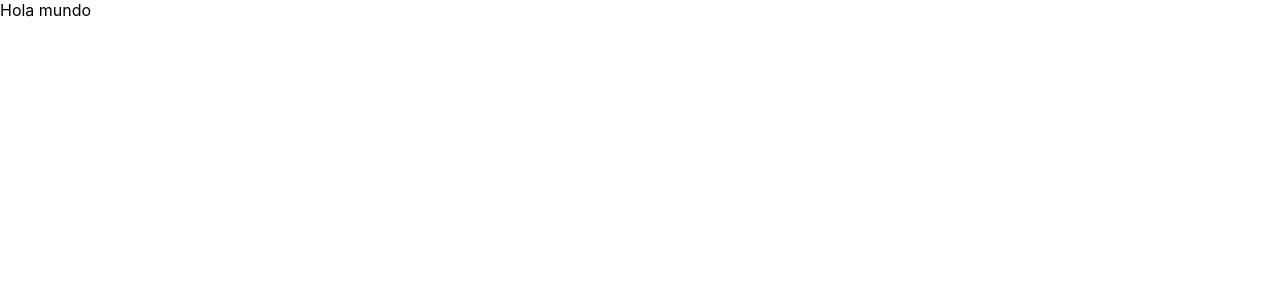
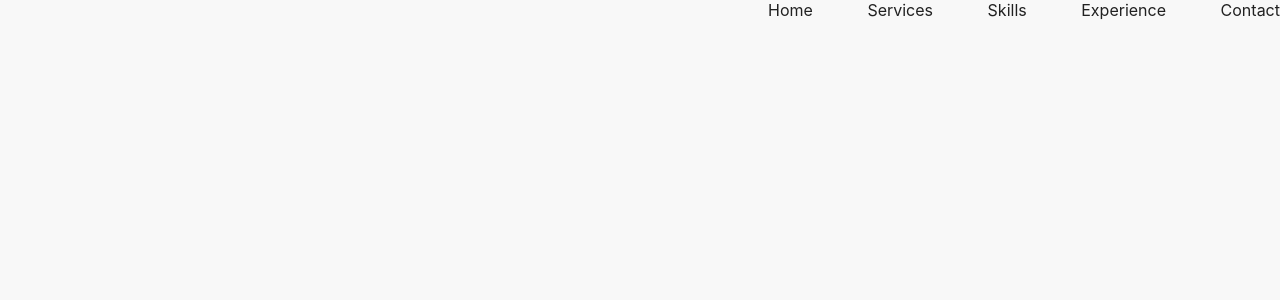
Before and after one commit to fmruiz/portfolio, a React (Create React App) app: page / in a window 1280 px wide. Shown: the top 300 px of the page. Built offline with nearby package versions, Linux system fonts and the light colour scheme.

Commit message:
add Navbar component

```diff
--- a/src/App.js
+++ b/src/App.js
@@ -1,11 +1,15 @@
-import React, { Fragment } from 'react'
+import React, { Fragment } from "react";
+import { Homepage } from "./components/Homepage/Homepage";
+import Layout from "./components/Layout/Layout";
 
 const App = () => {
   return (
     <Fragment>
-      <div>Hola mundo</div>
+      <Layout>
+        <Homepage color={"black"}/>
+      </Layout>
     </Fragment>
-  )
-}
+  );
+};
 
-export default App
+export default App;
--- /dev/null
+++ b/src/components/Homepage/Homepage.js
@@ -0,0 +1,11 @@
+import React from "react";
+import "./styles.css";
+
+// components
+import { Navbar } from "./Navbar/Navbar";
+
+export const Homepage = () => (
+  <div className={`homepage__container`}>
+    <Navbar color={"black"} />
+  </div>
+);
--- /dev/null
+++ b/src/components/Homepage/Navbar/Navbar.js
@@ -0,0 +1,25 @@
+import React from "react";
+import './styles.css'
+
+export const Navbar = ({ color, ...props }) => (
+  <div className={`navbar__container`} {...props}>
+    <div className={"navbar__first"}></div>
+    <div className={"navbar__second"}>
+      <a href="#" className={`${color}`}>
+        Home
+      </a>
+      <a href="#" className={`${color}`}>
+        Services
+      </a>
+      <a href="#" className={`${color}`}>
+        Skills
+      </a>
+      <a href="#" className={`${color}`}>
+        Experience
+      </a>
+      <a href="#" className={`${color}`}>
+        Contact
+      </a>
+    </div>
+  </div>
+);
--- /dev/null
+++ b/src/components/Homepage/Navbar/styles.css
@@ -0,0 +1,26 @@
+.navbar__container {
+  display: flex;
+  align-items: center;
+  justify-content: space-between;
+  width: 100%;
+}
+
+.navbar__first {
+  width: 60%;
+}
+
+.navbar__second {
+  display: flex;
+  align-items: center;
+  justify-content: space-between;
+  width: 40%;
+}
+
+.navbar__second a {
+  text-decoration: none;
+}
+
+/* STORIES ARGS */
+.black {
+  color: var(--color-black);
+}
--- /dev/null
+++ b/src/components/Homepage/styles.css
@@ -0,0 +1,5 @@
+/* HOMEPAGE STYLES */
+.homepage__container {
+  display: flex;
+  flex-direction: column;
+}
--- /dev/null
+++ b/src/components/Layout/Layout.js
@@ -0,0 +1,6 @@
+import React from "react";
+import "./styles.css";
+
+const Layout = ({ children }) => <div className="layout">{children}</div>;
+
+export default Layout;
--- /dev/null
+++ b/src/components/Layout/styles.css
@@ -0,0 +1,6 @@
+@media (min-width: 1440px) {
+  .layout {
+    width: 1440px;
+    margin: 0 auto;
+  }
+}
--- a/src/index.css
+++ b/src/index.css
@@ -1,13 +1,19 @@
+:root {
+  --color-black: #212121;
+  --color-white: #f8f8f8;
+}
+
 body {
   margin: 0;
-  font-family: -apple-system, BlinkMacSystemFont, 'Segoe UI', 'Roboto', 'Oxygen',
-    'Ubuntu', 'Cantarell', 'Fira Sans', 'Droid Sans', 'Helvetica Neue',
+  font-family: -apple-system, BlinkMacSystemFont, "Segoe UI", "Roboto", "Oxygen",
+    "Ubuntu", "Cantarell", "Fira Sans", "Droid Sans", "Helvetica Neue",
     sans-serif;
   -webkit-font-smoothing: antialiased;
   -moz-osx-font-smoothing: grayscale;
+  background-color: var(--color-white);
 }
 
 code {
-  font-family: source-code-pro, Menlo, Monaco, Consolas, 'Courier New',
+  font-family: source-code-pro, Menlo, Monaco, Consolas, "Courier New",
     monospace;
 }
```
Also changed, not shown: 1 other file (tests, documents, lock files or other folders).
